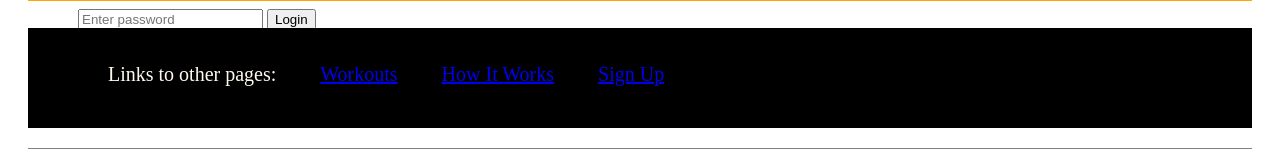
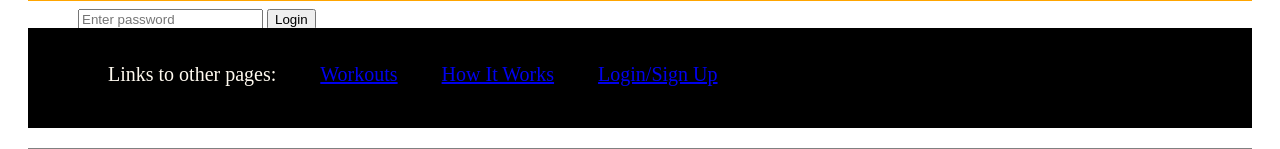
Before and after one commit to DonovanMiner/NoSQLProject, a Django app: page / in a window 1280 px wide. Shown: the part 277-426 px from the top of the page. Run offline with Django 5.2, Linux system fonts and the light colour scheme; data that the repository does not hold is empty.

Commit message:
minor label change

```diff
--- a/Landing/templates/Landing/home.html
+++ b/Landing/templates/Landing/home.html
@@ -24,7 +24,7 @@
         <p>Links to other pages:</p>
         <p><a href="{% url 'Landing:workouts' %}">Workouts</a></p>
         <p><a href="{% url 'Landing:how_it_works' %}">How It Works</a></p>
-        <p><a href="{% url 'Landing:login_signup' %}">Sign Up</a></p>
+        <p><a href="{% url 'Landing:login_signup' %}">Login/Sign Up</a></p>
     </div>
 
     <div class="BodyDiv">
```
